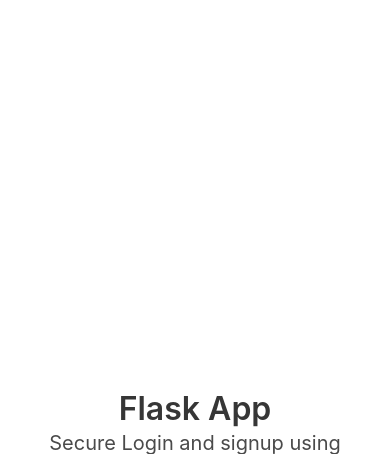
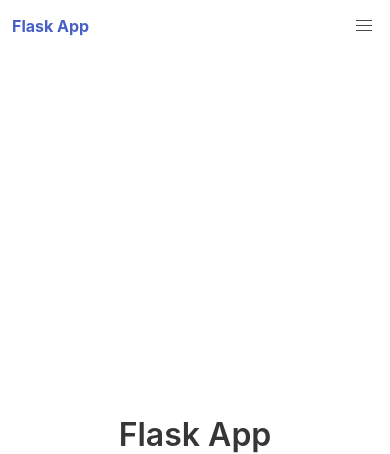
Before and after one commit to vamsee9/FlaskLoginApp, a Flask app: page / in a window 390 px wide. Shown: the top 454 px of the page. Run offline with Flask 2, Linux system fonts and the light colour scheme.

Commit message:
added responsiveness for mobile view
Signed-off-by: vamsee9 <4n0n5ur7@protonmail.com>

```diff
--- /dev/null
+++ b/project/static/NavMenu.js
@@ -0,0 +1,23 @@
+document.addEventListener("DOMContentLoaded", () => {
+  // Get all "navbar-burger" elements
+  const $navbarBurgers = Array.prototype.slice.call(
+    document.querySelectorAll(".navbar-burger"),
+    0
+  );
+
+  // Check if there are any navbar burgers
+  if ($navbarBurgers.length > 0) {
+    // Add a click event on each of them
+    $navbarBurgers.forEach((el) => {
+      el.addEventListener("click", () => {
+        // Get the target from the "data-target" attribute
+        const target = el.dataset.target;
+        const $target = document.getElementById(target);
+
+        // Toggle the "is-active" class on both the "navbar-burger" and the "navbar-menu"
+        el.classList.toggle("is-active");
+        $target.classList.toggle("is-active");
+      });
+    });
+  }
+});
--- a/project/templates/base.html
+++ b/project/templates/base.html
@@ -6,17 +6,31 @@
     <meta http-equiv="X-UA-Compatible" content="IE=edge">
     <meta name="viewport" content="width=device-width, initial-scale=1">
     <title>Flask Auth Example</title>
-    <link rel="stylesheet" href="https://cdnjs.cloudflare.com/ajax/libs/bulma/0.7.2/css/bulma.min.css" />
+    <link rel="stylesheet" href="https://cdnjs.cloudflare.com/ajax/libs/bulma/0.9.2/css/bulma.min.css" />
 </head>
 
 <body>
     <section class="hero is-fullheight">
 
         <div class="hero-head">
-            <nav class="navbar">
+        <nav class="navbar" role="navigation" aria-label="main navigation">
+            <div class="navbar-brand">
+                <a class="navbar-item" href="{{ url_for('main.index') }}">
+                    <strong>Flask App</strong>
+                </a>
+
+                <a role="button" class="navbar-burger" aria-label="menu" aria-expanded="false" data-target="NavMenu">
+                    <span aria-hidden="true"></span>
+                    <span aria-hidden="true"></span>
+                    <span aria-hidden="true"></span>
+                </a>
+            </div>
                 <div class="container">
 
-                    <div id="navbarMenuHeroA" class="navbar-menu">
+
+
+
+                    <div id="NavMenu" class="navbar-menu">
                         <div class="navbar-end">
                             <a href="{{ url_for('main.index') }}" class="navbar-item">
                                 Home
@@ -53,4 +67,6 @@
         </div>
     </section>
 </body>
+<script type=text/javascript src="{{
+  url_for('static', filename='NavMenu.js') }}"></script>
 </html>
```
Also changed, not shown: project/db.sqlite.
